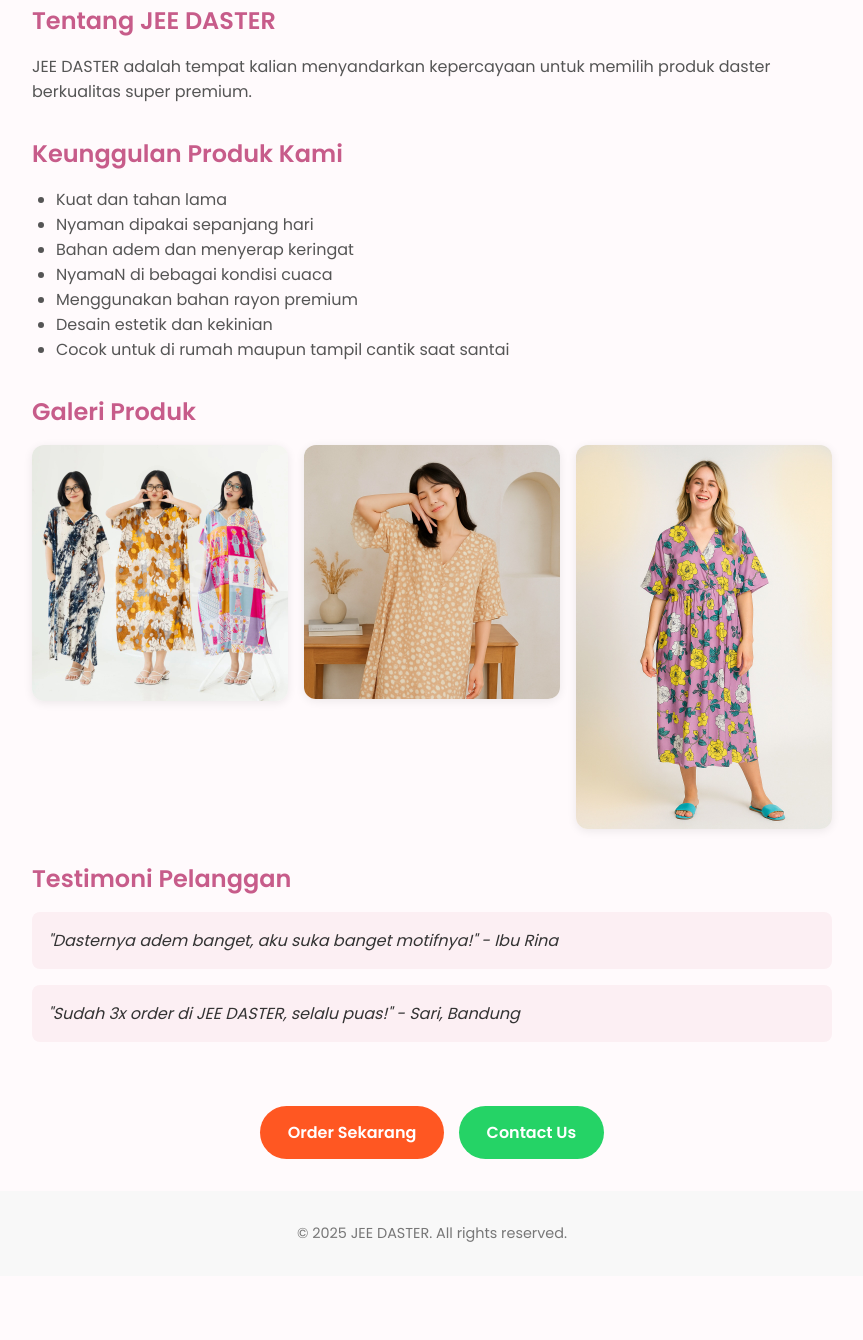
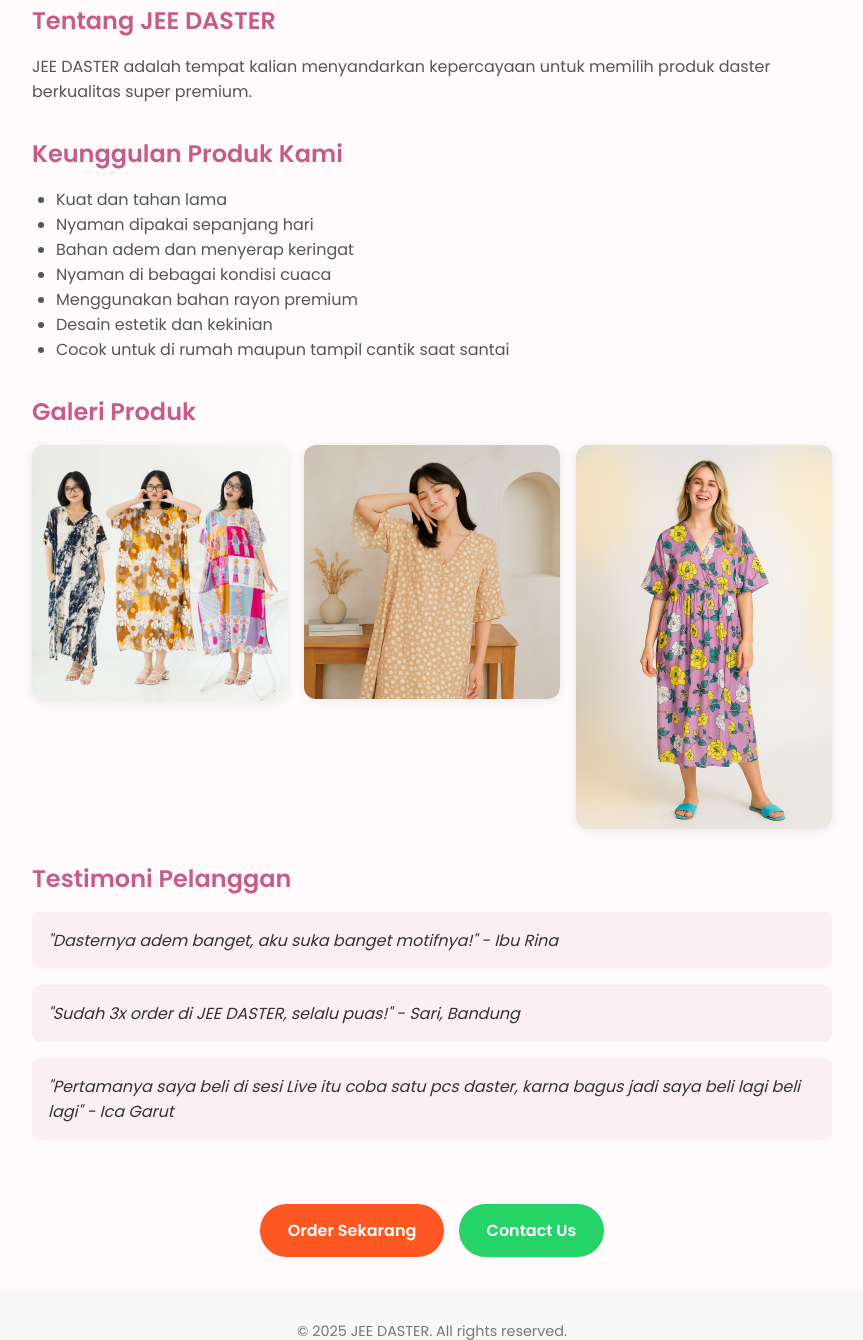
Before and after one commit to alingalingbambu/Jeedaster, a plain HTML site: page index.html in a window 1280 px wide. Shown: the part 337-1677 px from the top of the page, without its empty margins (208-1071 px from the left). Before the commit the page ends 1613 px from the top, so only its background shows below. Drawn offline with Linux system fonts and the light colour scheme.

Commit message:
index.html

```diff
--- a/index.html
+++ b/index.html
@@ -107,7 +107,7 @@
       <li>Kuat dan tahan lama</li>
       <li>Nyaman dipakai sepanjang hari</li>
       <li>Bahan adem dan menyerap keringat</li>
-      <li>NyamaN di bebagai kondisi cuaca</li>
+      <li>Nyaman di bebagai kondisi cuaca</li>
       <li>Menggunakan bahan rayon premium</li>
       <li>Desain estetik dan kekinian</li>
       <li>Cocok untuk di rumah maupun tampil cantik saat santai</li>
@@ -127,6 +127,8 @@
     <h2>Testimoni Pelanggan</h2>
     <div class="testimonial">"Dasternya adem banget, aku suka banget motifnya!" - Ibu Rina</div>
     <div class="testimonial">"Sudah 3x order di JEE DASTER, selalu puas!" - Sari, Bandung</div>
+    <div class="testimonial">"Pertamanya saya beli di sesi Live itu coba satu pcs daster, karna bagus jadi saya beli lagi beli lagi" - Ica Garut</div>
+
   </section>
 
   <section class="section" style="text-align:center;">
```
